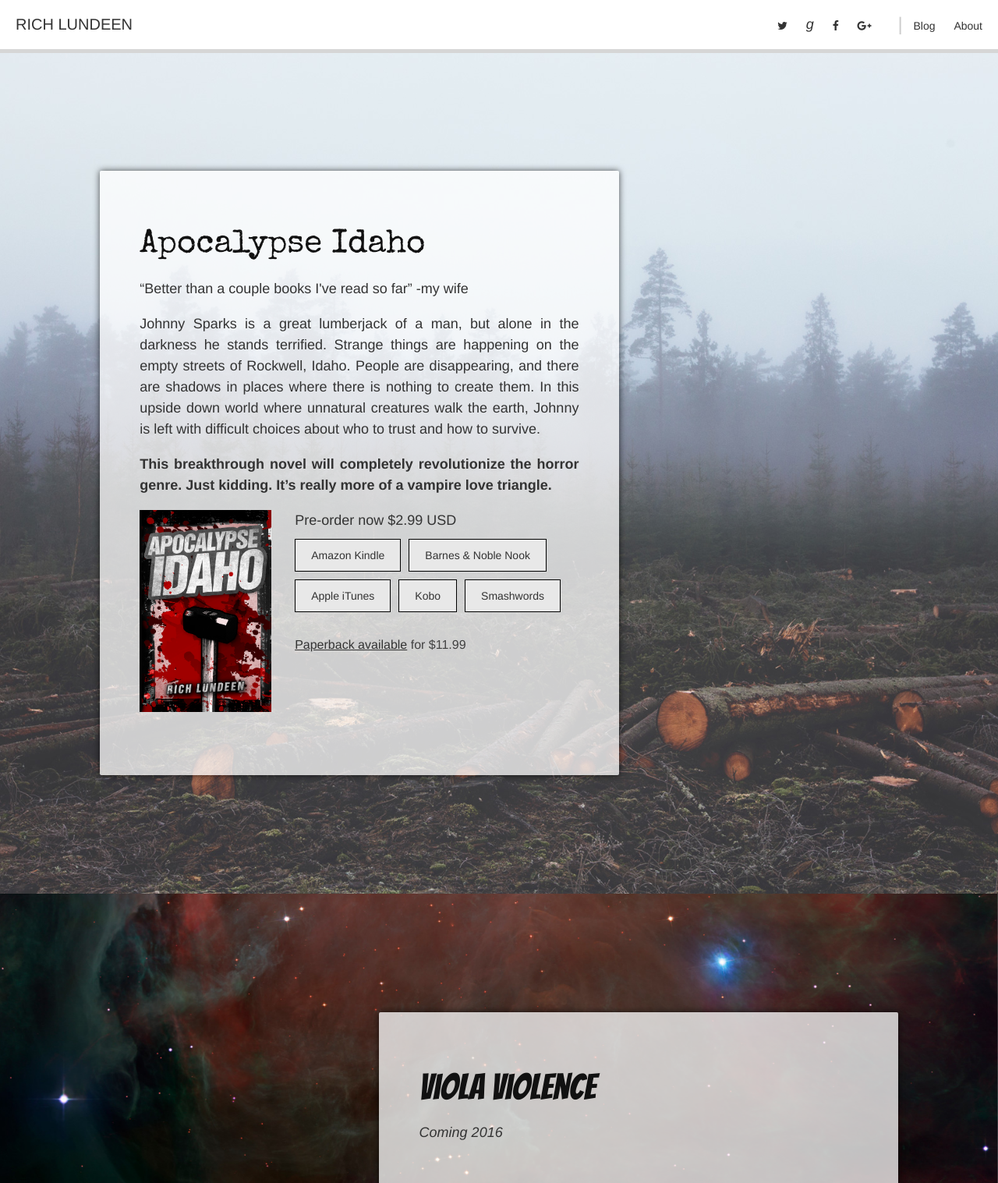
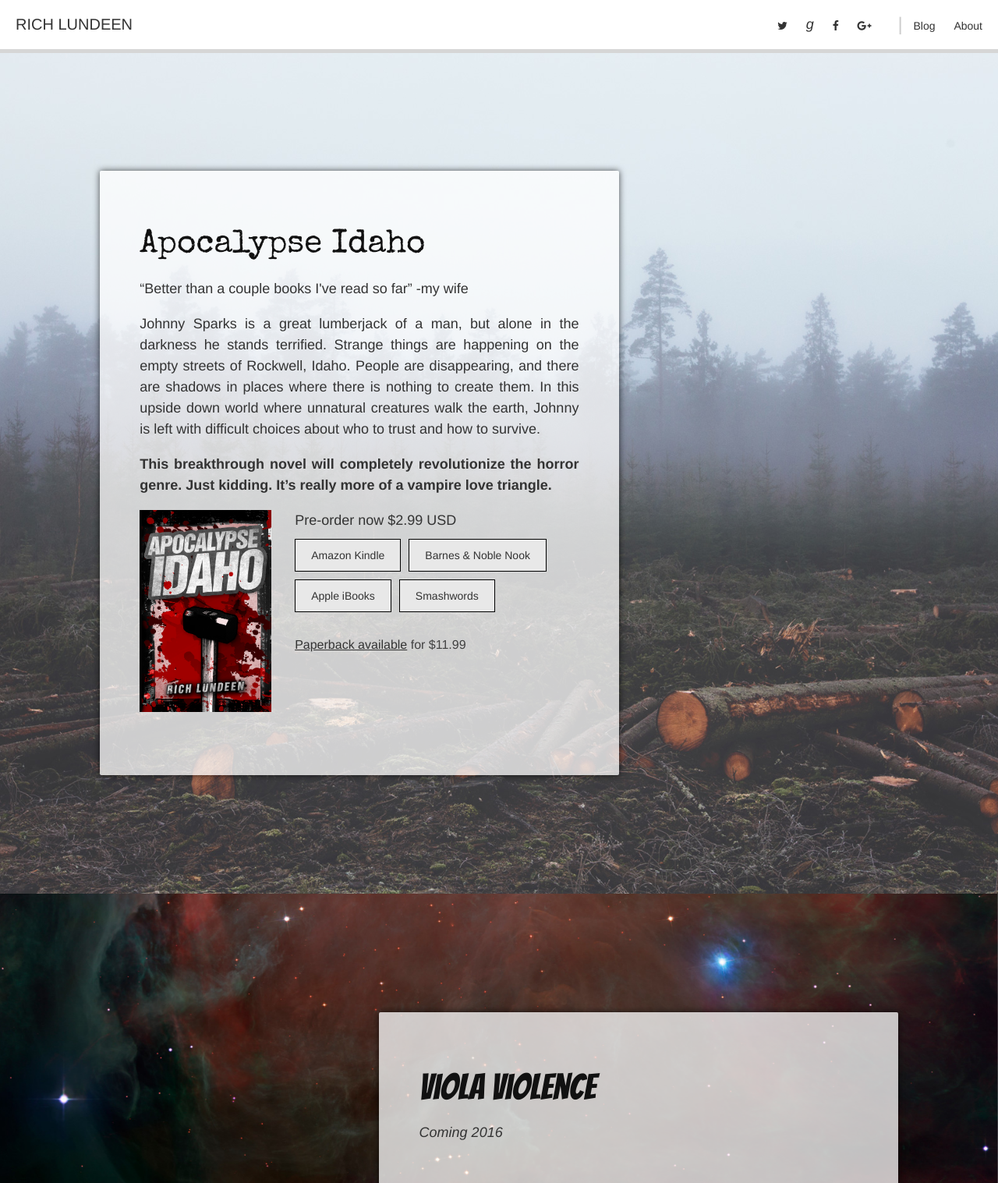
Before and after one commit to richlundeen/richlundeen, a Jekyll site: the page built from index.html, in a window 1280 px wide. Shown: the whole page at 78% size. Built offline with Jekyll 4.4.1, drawn with Linux system fonts in a browser that asks for light colours; nearby versions of some CDN libraries.

Commit message:
updated links

```diff
--- a/_config.yml
+++ b/_config.yml
@@ -1,12 +1,12 @@
 # Site settings
-title: Apocalypse Idaho
+title: Rich Lundeen
 email: richard.lundeen@gmail.com
 description: > # this means to ignore newlines until "baseurl:"
   Welcome to the world of my mind
 baseurl: "" # the subpath of your site, e.g. /blog/
-url: "http://apocalypseidaho.com" # the base hostname & protocol for your site
-twitter_username: jekyllrb
-github_username:  jekyll
+url: "http://richlundeen.com" # the base hostname & protocol for your site
+twitter_username: richlundeen
+github_username:  webstersprodigy
 
 # Build settings
 markdown: kramdown
--- a/index.html
+++ b/index.html
@@ -20,11 +20,11 @@
 
     <p class="preorder-text">Pre-order now $2.99 USD</p>
     <ul class="download-links">
-      <li><a href="">Amazon Kindle</a></li>
-      <li><a href="">Barnes &amp; Noble Nook</a></li>
-      <li><a href="">Apple iTunes</a></li>
-      <li><a href="">Kobo</a></li>
-      <li><a href="">Smashwords</a></li>
+      <li><a href="http://www.amazon.com/Apocalypse-Idaho-Rich-Lundeen-ebook/dp/B00SPCQTY6/">Amazon Kindle</a></li>
+      <li><a href="http://www.barnesandnoble.com/w/apocalypse-idaho-rich-lundeen/1121128161">Barnes &amp; Noble Nook</a></li>
+      <li><a href="https://itunes.apple.com/WebObjects/MZStore.woa/wa/viewGrouping?cc=us&id=27820">Apple iBooks</a></li>
+      <!--<li><a href="">Kobo</a></li>-->
+      <li><a href="https://www.smashwords.com/books/view/513832">Smashwords</a></li>
     </ul>
 
     <p class="paperback"><a href="">Paperback available</a> for $11.99</p>
```
